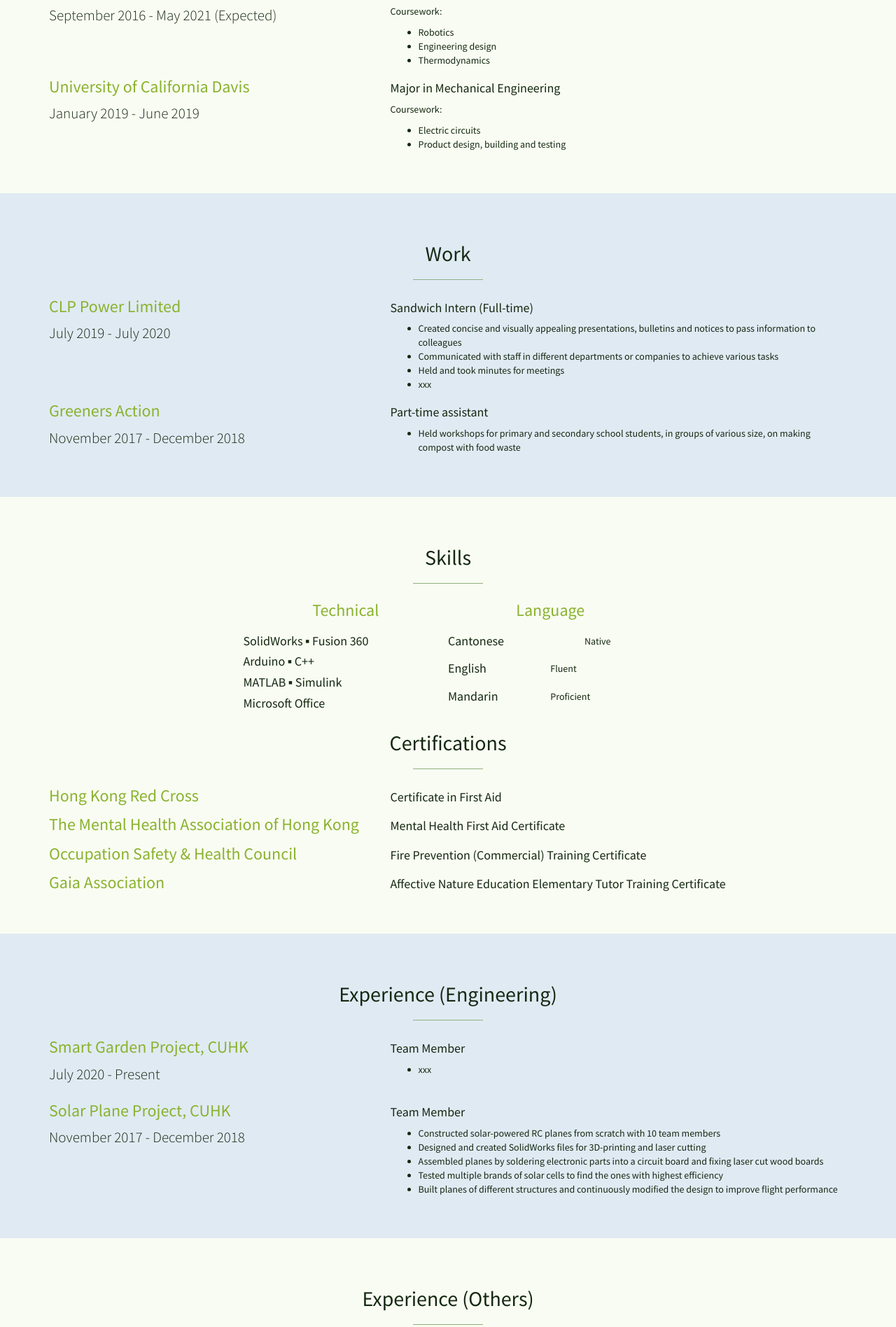
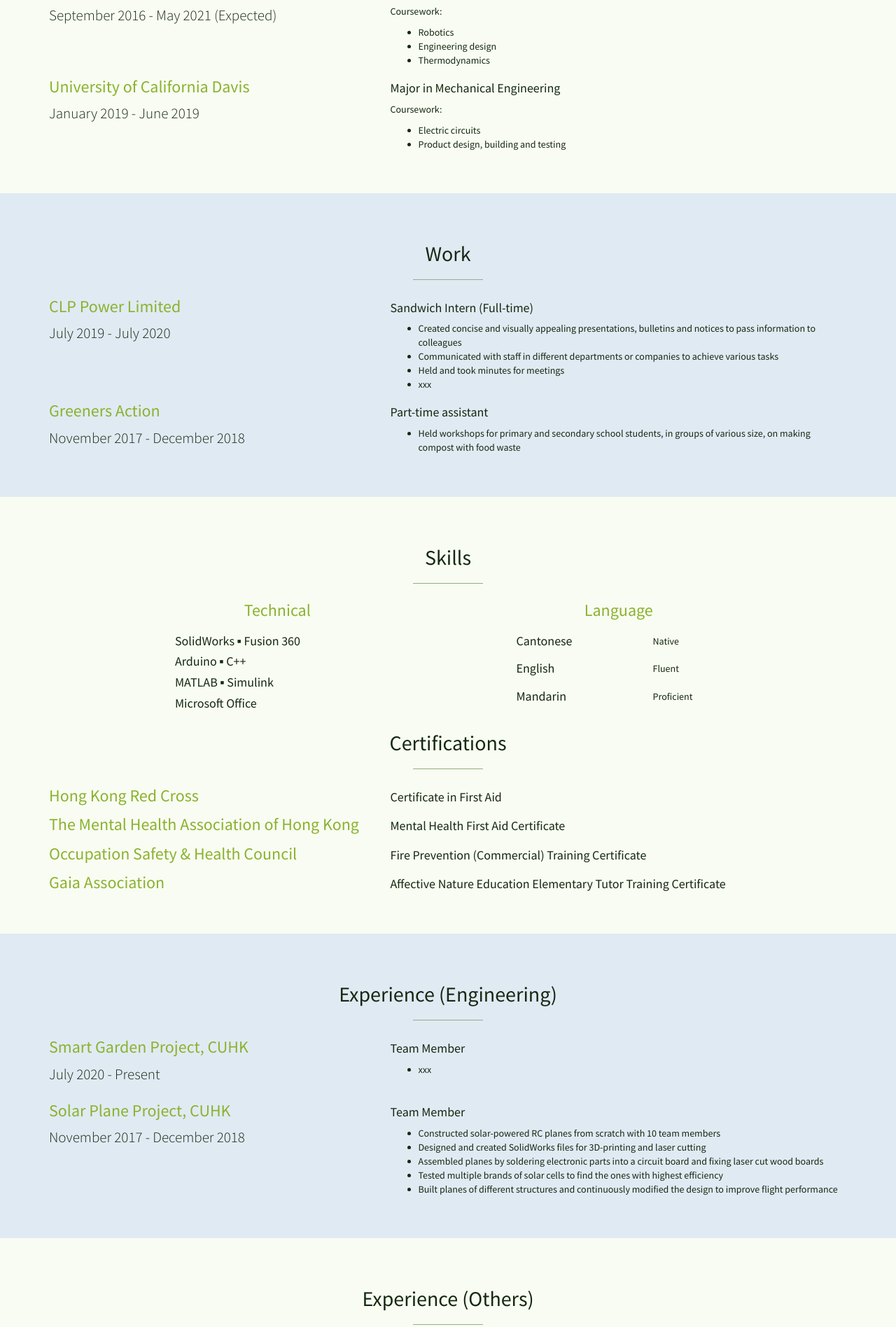
Before and after one commit to leelacceber/stylish-portfolio-jekyll-master, a Jekyll site: the page built from index.html, in a window 1280 px wide. Shown: the part 1078-2974 px from the top of the page at 70% size. Built offline with Jekyll 4.4.1, drawn with Linux system fonts in a browser that asks for light colours.

Commit message:
Update skills.html

```diff
--- a/_includes/skills.html
+++ b/_includes/skills.html
@@ -8,7 +8,7 @@
     </div>
 
     <div class="row">
-      <div class="col-xs-12 col-sm-3 col-sm-offset-3 text-center">
+      <div class="col-xs-12 col-sm-3 col-sm-offset-2 text-center">
         <h3>Technical</h3>
         <div class="row text-left">
             <h4>SolidWorks ▪ Fusion 360</h4>
@@ -17,7 +17,7 @@
             <h4>Microsoft Office</h4>
         </div>
       </div>
-      <div class="col-sm-3 text-center">
+      <div class="col-sm-3 col-sm-offset-2 text-center">
         <h3>Language</h3>
         <div class="row">
           <div class="col-xs-8 text-left">
@@ -28,18 +28,18 @@
           </div>
         </div>
         <div class="row">
-          <div class="col-xs-6 text-left">
+          <div class="col-xs-8 text-left">
             <h4>English</h4>
           </div>
-          <div class="col-xs-6 text-left">
+          <div class="col-xs-4 text-left">
             <h5>Fluent</h5>
           </div>
         </div>
         <div class="row">
-          <div class="col-xs-6 text-left">
+          <div class="col-xs-8 text-left">
             <h4>Mandarin</h4>
           </div>
-          <div class="col-xs-6 text-left">
+          <div class="col-xs-4 text-left">
             <h5>Proficient</h5>
           </div>
         </div>
```
